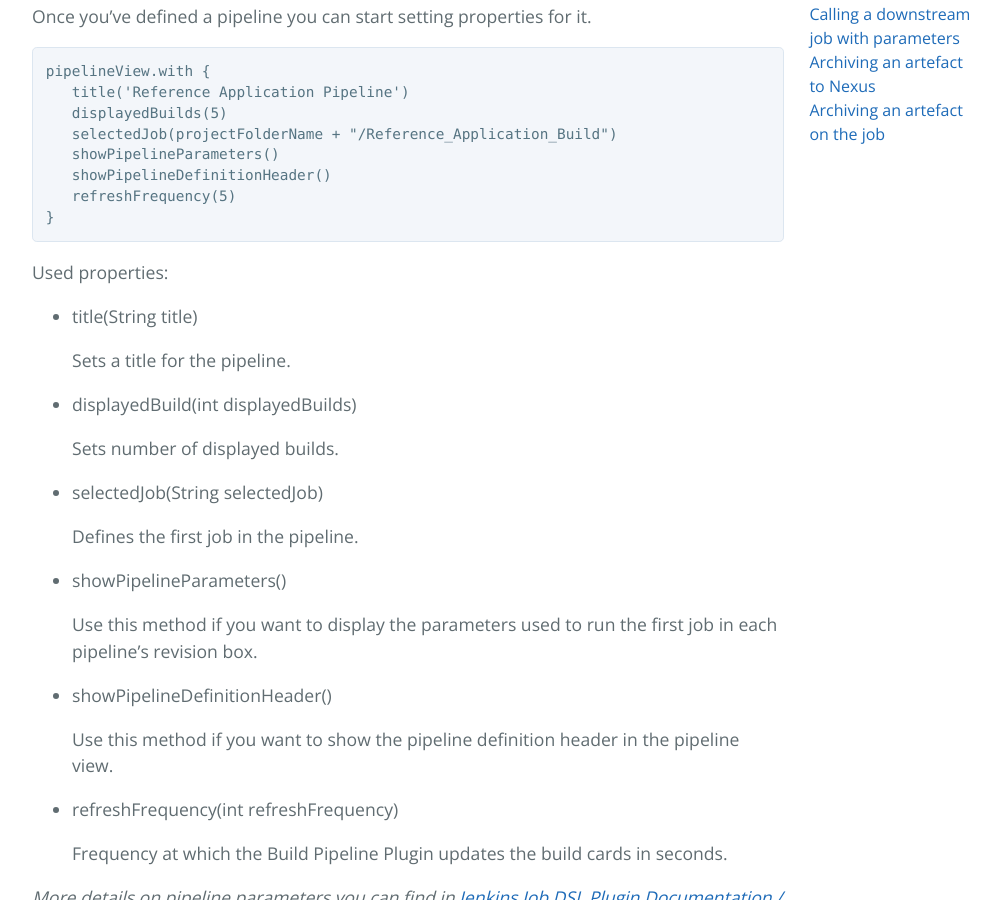
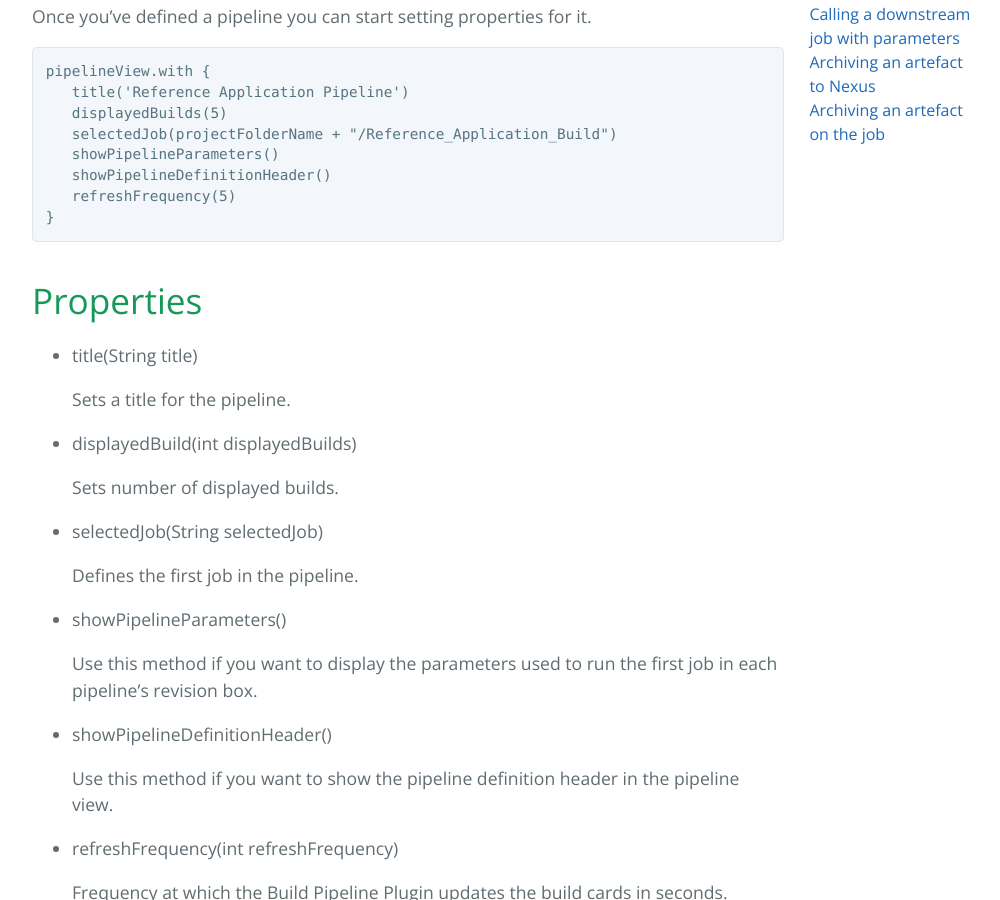
Before and after one commit to alexeymhv/adop-cartridges-cookbook, a Jekyll site: the page built from _docs/recipes/creating-pipeline-view.md, in a window 1280 px wide and 900 px high, scrolled down 537 px. Shown: the whole window, without its empty margins (139-1139 px from the left). Built offline with Jekyll 4.4.1, drawn with Linux system fonts in a browser that asks for light colours.

Commit message:
Update creating-pipeline-view.md

````diff
--- a/_docs/recipes/creating-pipeline-view.md
+++ b/_docs/recipes/creating-pipeline-view.md
@@ -27,7 +27,7 @@ pipelineView.with {
 }
 ```
 
-Used properties:
+# Properties
 
 * title(String title)
 
````
